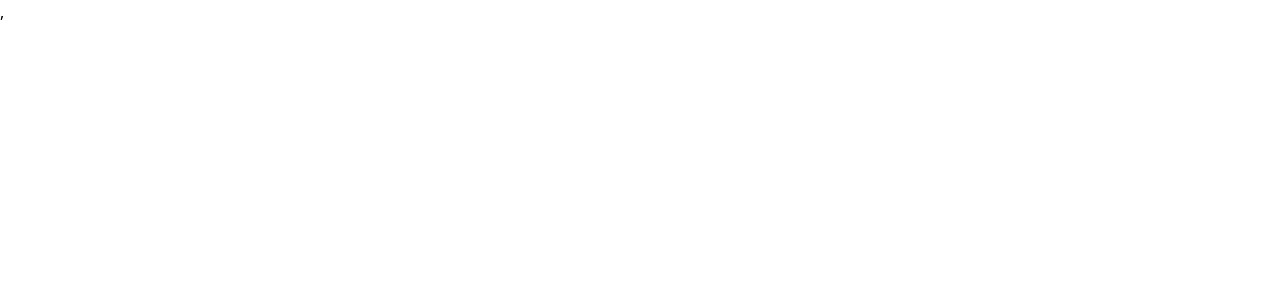
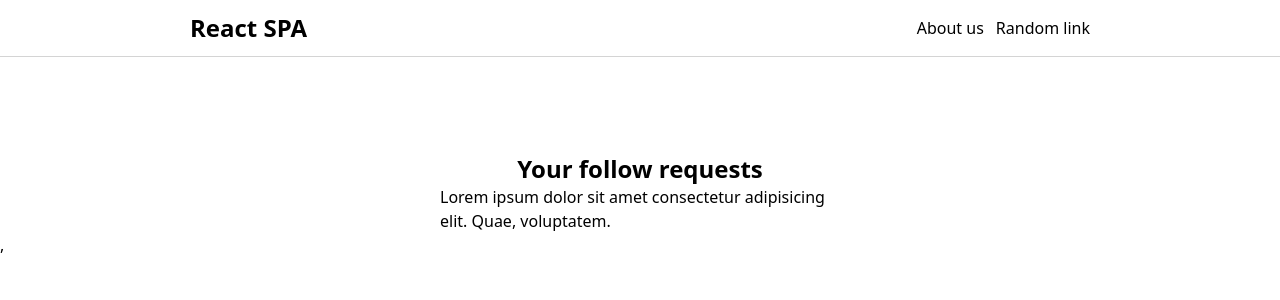
Before and after one commit to Smrita-Das/Instagram-SPA-Clone, a React (Vite) app: page /requests in a window 1280 px wide. Before the commit this address had no page. Shown: the top 300 px of the page. Built offline with nearby package versions, Linux system fonts and the light colour scheme.

Commit message:
adding an about, navbar and about page

```diff
--- a/src/App.jsx
+++ b/src/App.jsx
@@ -5,6 +5,10 @@ import './App.css'
 import Home from './pages/Home'
 import Requests from './pages/Requests'
 import { Routes, Route } from 'react-router-dom'
+import UsersData from './UsersData'
+import Navbar from './components/Navbar'
+import About from './pages/About'
+import Error from './pages/Error'
 
 
 function App() {
@@ -12,10 +16,13 @@ function App() {
 
   return (
     <>
-
+      <Navbar/>
 <Routes>
 
 <Route path='/' element= {<Home/>}/>
+<Route path='/about' element= {<About/>}/>
+<Route path='/requests' element= {<Requests/>}/>
+<Route path='*' element={<Error/>}/>
 
 </Routes>
 
--- /dev/null
+++ b/src/components/Navbar.jsx
@@ -0,0 +1,21 @@
+import {Link} from "react-router-dom";
+
+
+function Navbar(){
+    return(
+        <>
+<div className="p-3 border-b-1 border-neutral-300">
+        <div className="flex mx-auto items-center w-[900px] justify-between">
+            <Link to='/' className="text-2xl font-black">React SPA</Link>
+        <div className="flex gap-3">
+            <Link to='/about' className="">About us</Link>
+        <Link to='/error' >Random link</Link>
+        </div>
+        </div>
+
+
+</div>
+        </>
+    )
+}
+export default Navbar;
--- /dev/null
+++ b/src/pages/About.jsx
@@ -0,0 +1,8 @@
+function About(){
+    return(
+        <>
+        <h1 className="text-4xl">ABOUT</h1>
+        </>
+    )
+}
+export default About;
--- /dev/null
+++ b/src/pages/Error.jsx
@@ -0,0 +1,17 @@
+function Error(){
+    return(
+
+<>
+
+<div className="mx-auto w-[400px]">
+    <h1 className="text-2xl text-center mt-24 font-black">THIS PAGE DOESNOT EXIST</h1>
+    <p className="">Lorem ipsum dolor sit amet consectetur adipisicing elit. Quae, voluptatem.</p>
+</div>
+
+
+</>
+
+    )
+}
+
+export default Error;
--- a/src/pages/Requests.jsx
+++ b/src/pages/Requests.jsx
@@ -1,7 +1,10 @@
 function Requests(){
     return(
         <>
-        <h1>REQUESTS</h1>
+        <div className="mx-auto w-[400px]">
+    <h1 className="text-2xl text-center mt-24 font-black">Your follow requests</h1>
+    <p className="">Lorem ipsum dolor sit amet consectetur adipisicing elit. Quae, voluptatem.</p>
+    </div>
         </>
     )
 }
```
